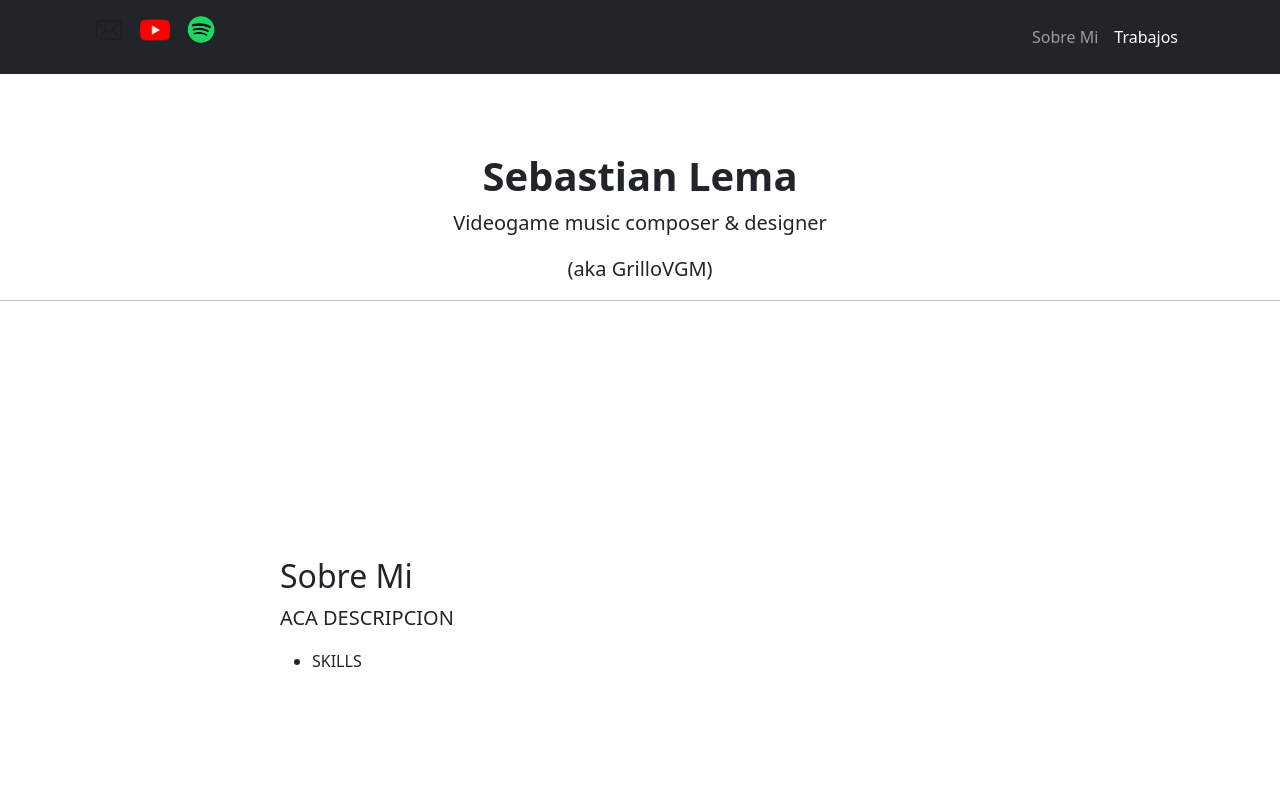
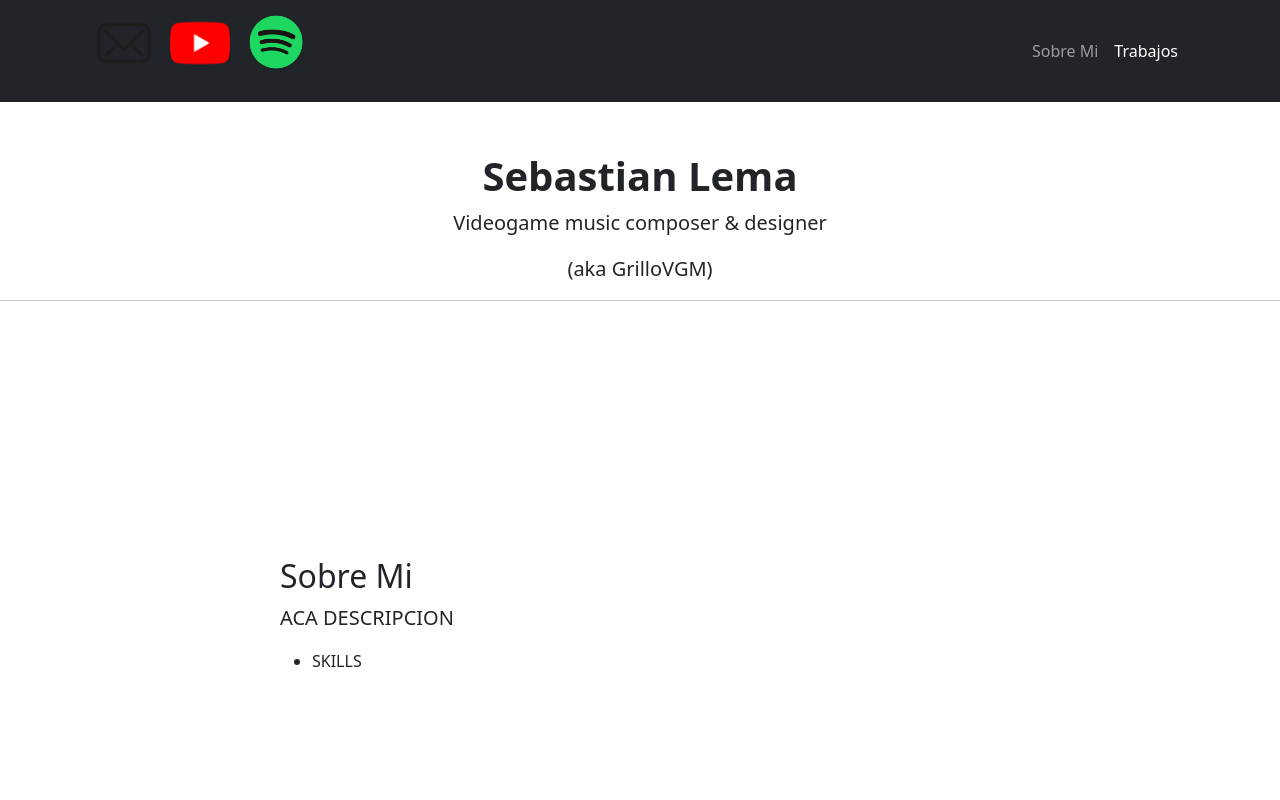
Before and after one commit to GrilloVGM/Portfolio, a plain HTML site: page index.html in a window 1280 px wide. Shown: the top 800 px of the page. Drawn offline with nearby package versions, Linux system fonts and the light colour scheme.

Commit message:
Update index.html

```diff
--- a/index.html
+++ b/index.html
@@ -16,15 +16,15 @@
             <div class="container px-4">
                 <a class="navbar-brand" href="mailto:grillovgm@gmail.com" target="_blank">
                         <figure>
-                            <img src="assets/mail.png" alt="" width="30" height="30">
+                            <img src="assets/mail.png" alt="" width="60" height="60">
                         </figure></a>
                 <a class="navbar-brand" href="https://www.youtube.com/channel/UCzy-NGM0Qz8rYoxbEC3SmWQ" target="_blank">
                         <figure>
-                            <img src="assets/youtube.png" alt="" width="30" height="30">
+                            <img src="assets/youtube.png" alt="" width="60" height="60">
                         </figure></a></a>
                 <a class="navbar-brand" href="https://open.spotify.com/artist/5xi6oLNUHOUyvsej3T4wuh" target="_blank">
                         <figure>
-                            <img src="assets/spot.png" alt="" width="30" height="30">
+                            <img src="assets/spot.png" alt="" width="60" height="60">
                         </figure></a>
             </a>
                 <button class="navbar-toggler" type="button" data-bs-toggle="collapse" data-bs-target="#navbarResponsive" aria-controls="navbarResponsive" aria-expanded="false" aria-label="Toggle navigation"><span class="navbar-toggler-icon"></span></button>
```
